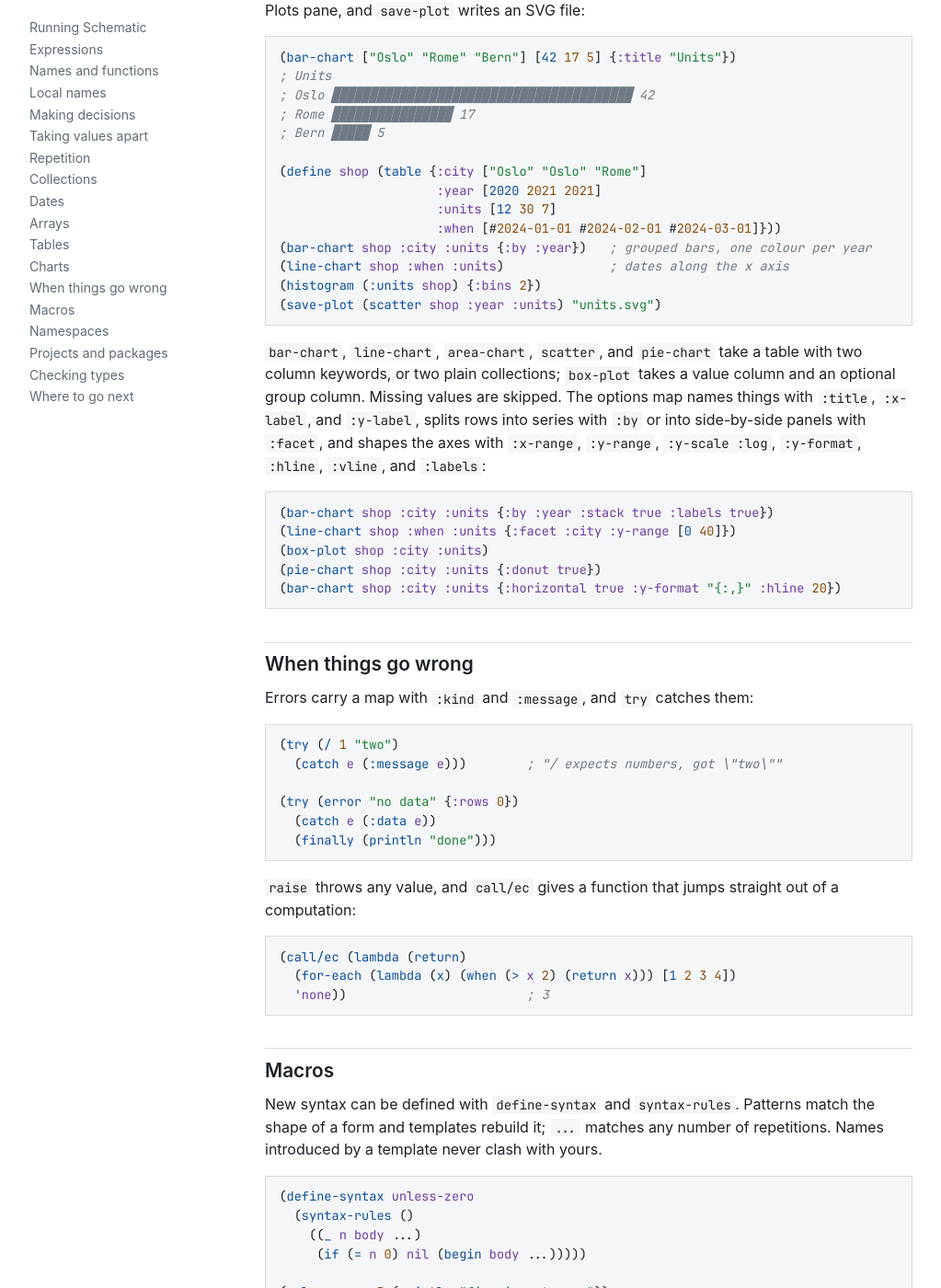
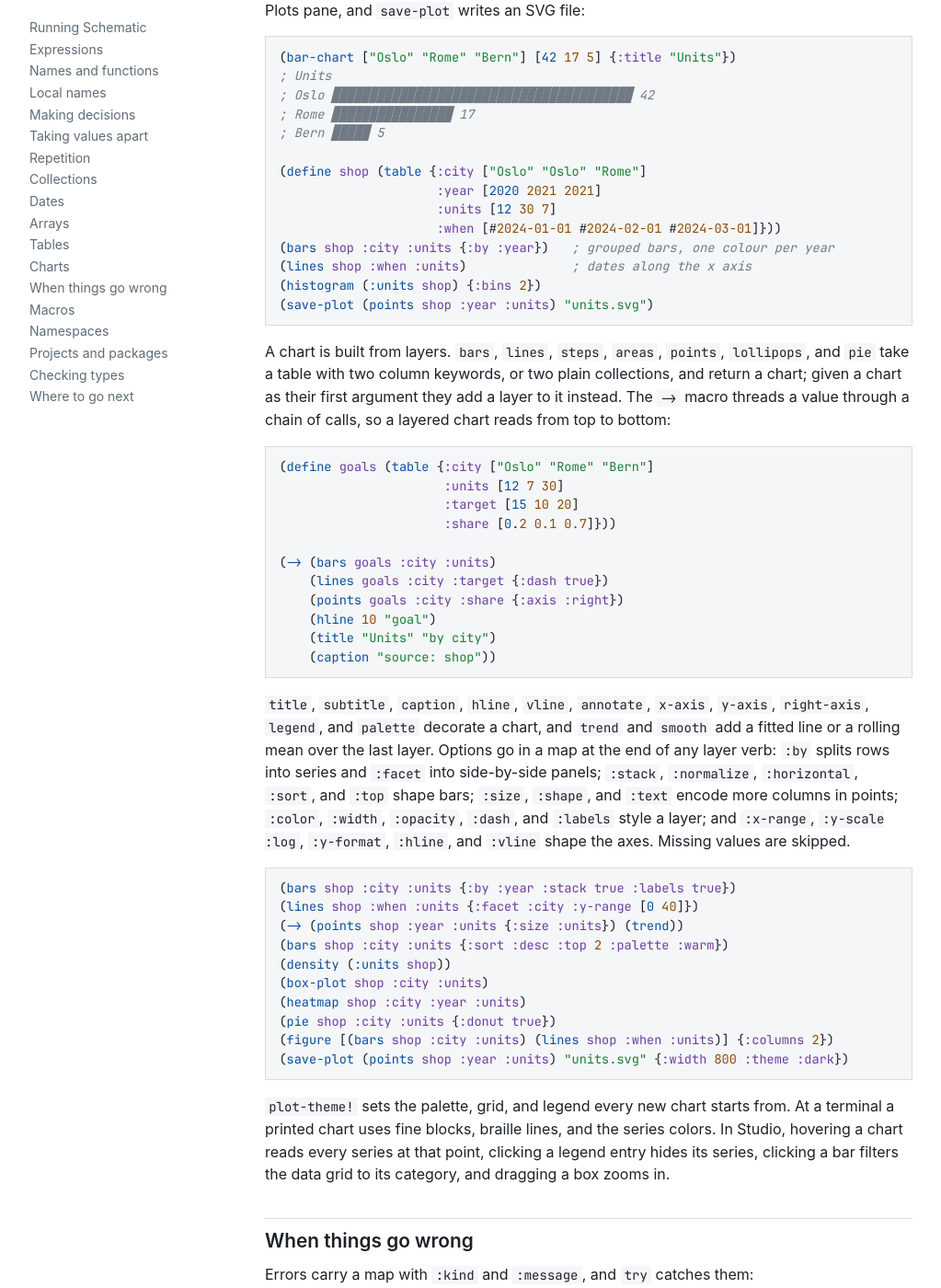
Before and after one commit to collide2954/schematic, a Jekyll site: the page built from docs/guide.md, in a window 1280 px wide and 1400 px high, scrolled down 10162 px. Shown: the whole window at 92% size, without its empty margins (128-1151 px from the left). Built offline with Jekyll 4.4.1, drawn with Linux system fonts in a browser that asks for light colours; our own code applies the rules of GitHub Pages for plain Markdown files; some of the changed text lies outside the part shown.

Commit message:
Document layered charts and the threading macros

````diff
--- a/docs/guide.md
+++ b/docs/guide.md
@@ -521,27 +521,61 @@ Studio shows it in its Plots pane, and `save-plot` writes an SVG file:
                      :year [2020 2021 2021]
                      :units [12 30 7]
                      :when [#2024-01-01 #2024-02-01 #2024-03-01]}))
-(bar-chart shop :city :units {:by :year})   ; grouped bars, one colour per year
-(line-chart shop :when :units)              ; dates along the x axis
+(bars shop :city :units {:by :year})   ; grouped bars, one colour per year
+(lines shop :when :units)              ; dates along the x axis
 (histogram (:units shop) {:bins 2})
-(save-plot (scatter shop :year :units) "units.svg")
+(save-plot (points shop :year :units) "units.svg")
 ```
 
-`bar-chart`, `line-chart`, `area-chart`, `scatter`, and `pie-chart` take a
-table with two column keywords, or two plain collections; `box-plot` takes a
-value column and an optional group column. Missing values are skipped. The
-options map names things with `:title`, `:x-label`, and `:y-label`, splits
-rows into series with `:by` or into side-by-side panels with `:facet`, and
-shapes the axes with `:x-range`, `:y-range`, `:y-scale :log`, `:y-format`,
-`:hline`, `:vline`, and `:labels`:
+A chart is built from layers. `bars`, `lines`, `steps`, `areas`, `points`,
+`lollipops`, and `pie` take a table with two column keywords, or two plain
+collections, and return a chart; given a chart as their first argument they
+add a layer to it instead. The `->` macro threads a value through a chain
+of calls, so a layered chart reads from top to bottom:
 
 ```scheme
-(bar-chart shop :city :units {:by :year :stack true :labels true})
-(line-chart shop :when :units {:facet :city :y-range [0 40]})
+(define goals (table {:city ["Oslo" "Rome" "Bern"]
+                      :units [12 7 30]
+                      :target [15 10 20]
+                      :share [0.2 0.1 0.7]}))
+
+(-> (bars goals :city :units)
+    (lines goals :city :target {:dash true})
+    (points goals :city :share {:axis :right})
+    (hline 10 "goal")
+    (title "Units" "by city")
+    (caption "source: shop"))
+```
+
+`title`, `subtitle`, `caption`, `hline`, `vline`, `annotate`, `x-axis`,
+`y-axis`, `right-axis`, `legend`, and `palette` decorate a chart, and
+`trend` and `smooth` add a fitted line or a rolling mean over the last
+layer. Options go in a map at the end of any layer verb: `:by` splits rows
+into series and `:facet` into side-by-side panels; `:stack`, `:normalize`,
+`:horizontal`, `:sort`, and `:top` shape bars; `:size`, `:shape`, and
+`:text` encode more columns in points; `:color`, `:width`, `:opacity`,
+`:dash`, and `:labels` style a layer; and `:x-range`, `:y-scale :log`,
+`:y-format`, `:hline`, and `:vline` shape the axes. Missing values are
+skipped.
+
+```scheme
+(bars shop :city :units {:by :year :stack true :labels true})
+(lines shop :when :units {:facet :city :y-range [0 40]})
+(-> (points shop :year :units {:size :units}) (trend))
+(bars shop :city :units {:sort :desc :top 2 :palette :warm})
+(density (:units shop))
 (box-plot shop :city :units)
-(pie-chart shop :city :units {:donut true})
-(bar-chart shop :city :units {:horizontal true :y-format "{:,}" :hline 20})
+(heatmap shop :city :year :units)
+(pie shop :city :units {:donut true})
+(figure [(bars shop :city :units) (lines shop :when :units)] {:columns 2})
+(save-plot (points shop :year :units) "units.svg" {:width 800 :theme :dark})
 ```
+
+`plot-theme!` sets the palette, grid, and legend every new chart starts
+from. At a terminal a printed chart uses fine blocks, braille lines, and
+the series colors. In Studio, hovering a chart reads every series at that
+point, clicking a legend entry hides its series, clicking a bar filters the
+data grid to its category, and dragging a box zooms in.
 
 ## When things go wrong
 
@@ -586,6 +620,15 @@ nested structures:
 ```scheme
 (define x 42)
 `(x is ~x and doubled ~(* 2 x))   ; (x is 42 and doubled 84)
+```
+
+Two macros from the prelude thread a value through a chain of calls. `->`
+puts it in as the first argument of each call and `->>` as the last, which
+suits `map` and `reduce`; a bare name is called with the value:
+
+```scheme
+(-> 1 (+ 2) inc)                    ; (inc (+ 1 2)) = 4
+(->> [1 2 3] (map inc) (reduce +))  ; 9
 ```
 
 ## Namespaces
````
Also changed, not shown: docs/reference.md (+48 -17 lines), README.md, 2 other files.
